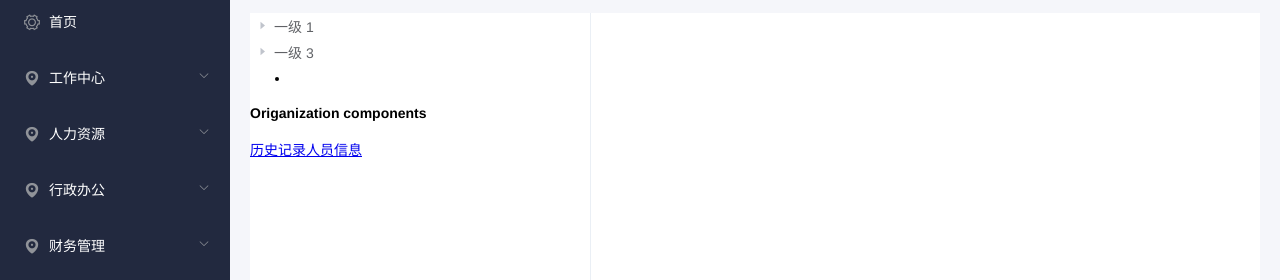
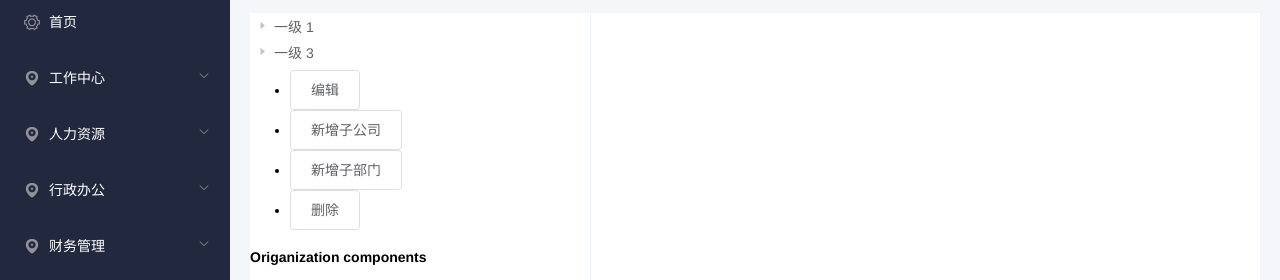
Before and after one commit to tanshaobo/oa_cms, a Vue app: page /#/Organization in a window 1280 px wide. Shown: the part 147-427 px from the top of the page. Built offline with nearby package versions, Linux system fonts and the light colour scheme; no server answers; the HTML template or start-up script is replaced by a standard one.

Commit message:
新增部门操作栏

```diff
--- a/src/page/Organization/Organization.vue
+++ b/src/page/Organization/Organization.vue
@@ -35,7 +35,10 @@
               <div class='main-right-top'>
                 <h4>技术部</h4>
                 <ul>
-                  <li></li>
+                  <li><el-button>编辑</el-button></li>
+                  <li><el-button>新增子公司</el-button></li>
+                  <li><el-button>新增子部门</el-button></li>
+                  <li><el-button>删除</el-button></li>
                 </ul>
               </div>
               <div class='main-right-middle'></div>
```
